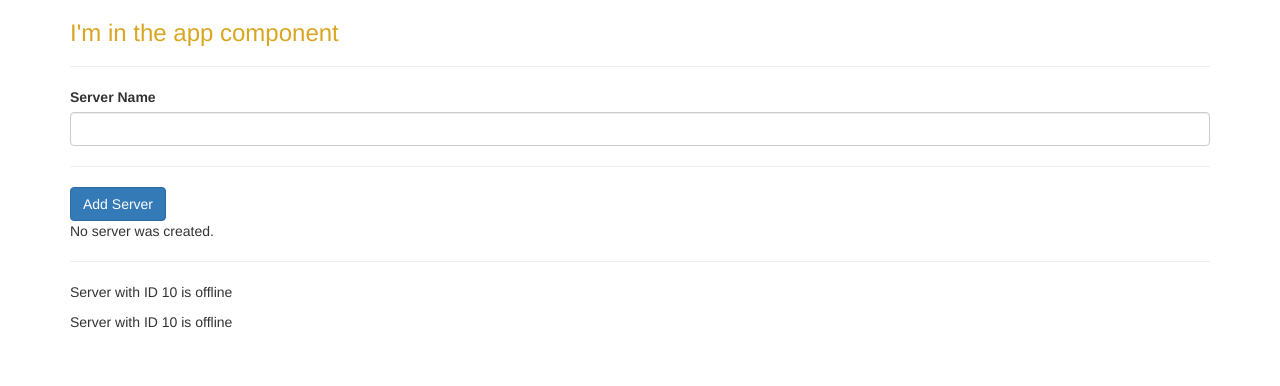
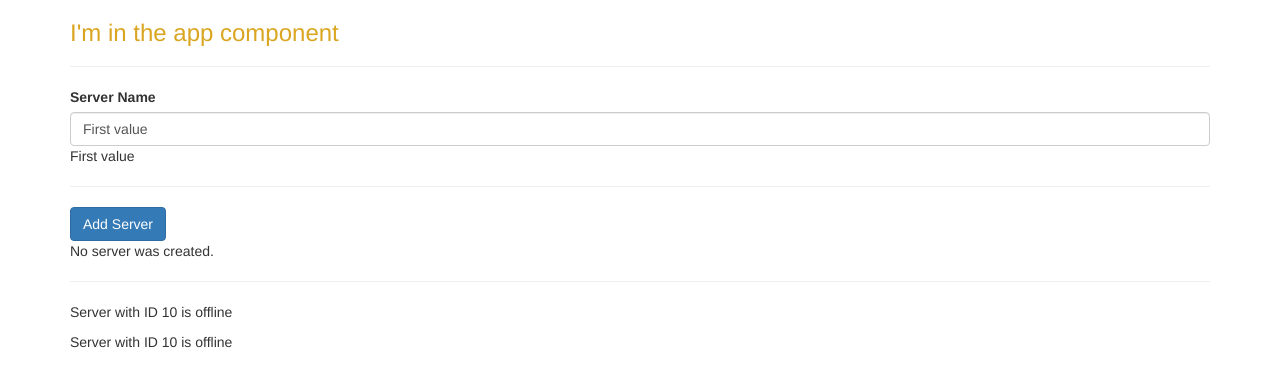
Before and after one commit to kubilaye/my-first-app, an Angular app: page / in a window 1280 px wide. Shown: the top 386 px of the page. Built offline with nearby package versions, Linux system fonts and the light colour scheme.

Commit message:
two way binding

```diff
--- a/src/app/servers/servers.component.html
+++ b/src/app/servers/servers.component.html
@@ -2,7 +2,7 @@
 <input
   type="text"
   class="form-control"
-  (input)="onUpdateServerName($event)" />
+  [(ngModel)]="serverName" />
 <p>{{ serverName }}</p>
 <hr />
 <button
--- a/src/app/servers/servers.component.ts
+++ b/src/app/servers/servers.component.ts
@@ -9,7 +9,7 @@ export class ServersComponent implements OnInit {
 
   allowNewServer = false;
   serverCreationStatus = 'No server was created.';
-  serverName = '';
+  serverName = 'First value';
 
   constructor() {
     setTimeout(() => {
```
